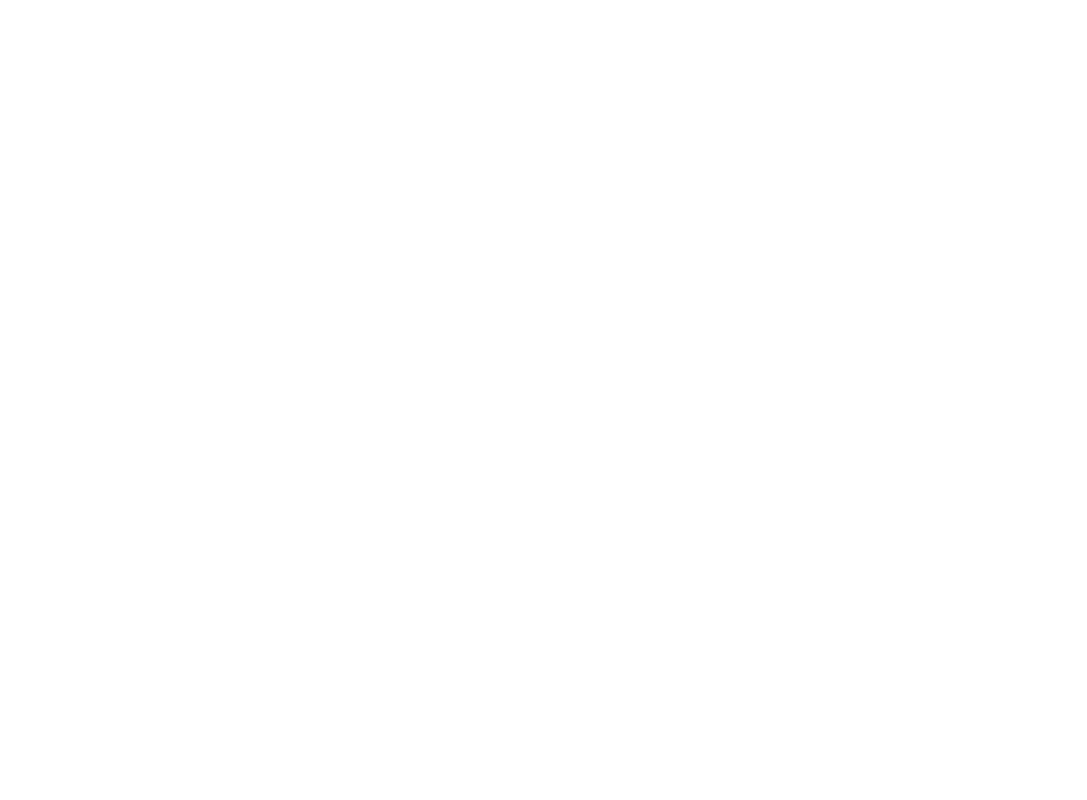
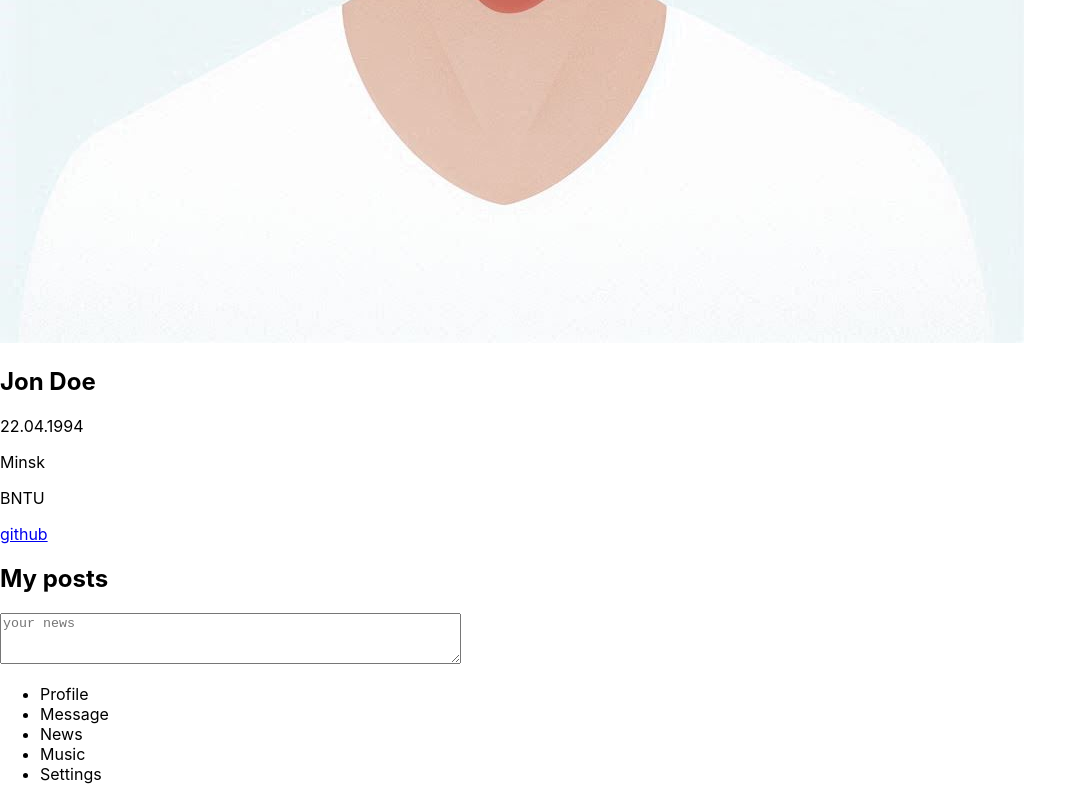
Before and after one commit to Rikki007/social-network, a React (Create React App) app in the folder my-app/: page / in a window 1280 px wide. Shown: the part 1457-2257 px from the top of the page, without its empty margins (0-1087 px from the left). Before the commit the page ends 908 px from the top, so only its background shows below. Built offline with nearby package versions, Linux system fonts and the light colour scheme.

Commit message:
feat: add html

```diff
--- a/my-app/src/main.js
+++ b/my-app/src/main.js
@@ -1,10 +1,30 @@
 import back from './back-pic.jpg';
+import ava from './avatar.png';
 
 const Main = () => {
   return (
-    <div className="back">
-      <img className="back__pic" src={ back } alt="picture"/>
-    </div>
+    <main>
+      <div className="back">
+        <img className="back__pic" src={back} alt="back-picture"/>
+      </div>
+      <div className="user-info">
+        <img className="user-info__avatar" src={ava} alt="avatar"/>
+        <h2 className="user-info__name">Jon Doe</h2>
+        <div className="user-infolist">
+          <p className="user-infolist__birth">22.04.1994</p>
+          <p className="user-infolist__city">Minsk</p>
+          <p className="user-infolist__education">BNTU</p>
+          <p className="user-infolist__more">
+            <a href="https://github.com/">github</a>
+          </p>
+        </div>
+      </div>
+      <div className="post-interface">
+        <h2 className="post-interface__Title">My posts</h2>
+        <textarea className="post-interface__text" placeholder="your news" rows="3" cols="55"></textarea>
+      </div>
+      <div></div>
+    </main>
   );
 
 }
--- a/my-app/src/sidebar.js
+++ b/my-app/src/sidebar.js
@@ -4,11 +4,11 @@
   return (
     <aside className="sidebar">
       <ul className="sidebar-list">
-        <li className="sidebar-list__item"></li>
-        <li className="sidebar-list__item"></li>
-        <li className="sidebar-list__item"></li>
-        <li className="sidebar-list__item"></li>
-        <li className="sidebar-list__item"></li>
+        <li className="sidebar-list__item">Profile</li>
+        <li className="sidebar-list__item">Message</li>
+        <li className="sidebar-list__item">News</li>
+        <li className="sidebar-list__item">Music</li>
+        <li className="sidebar-list__item">Settings</li>
       </ul>
     </aside>
   );
```
Also changed, not shown: my-app/src/avatar.png (added).
